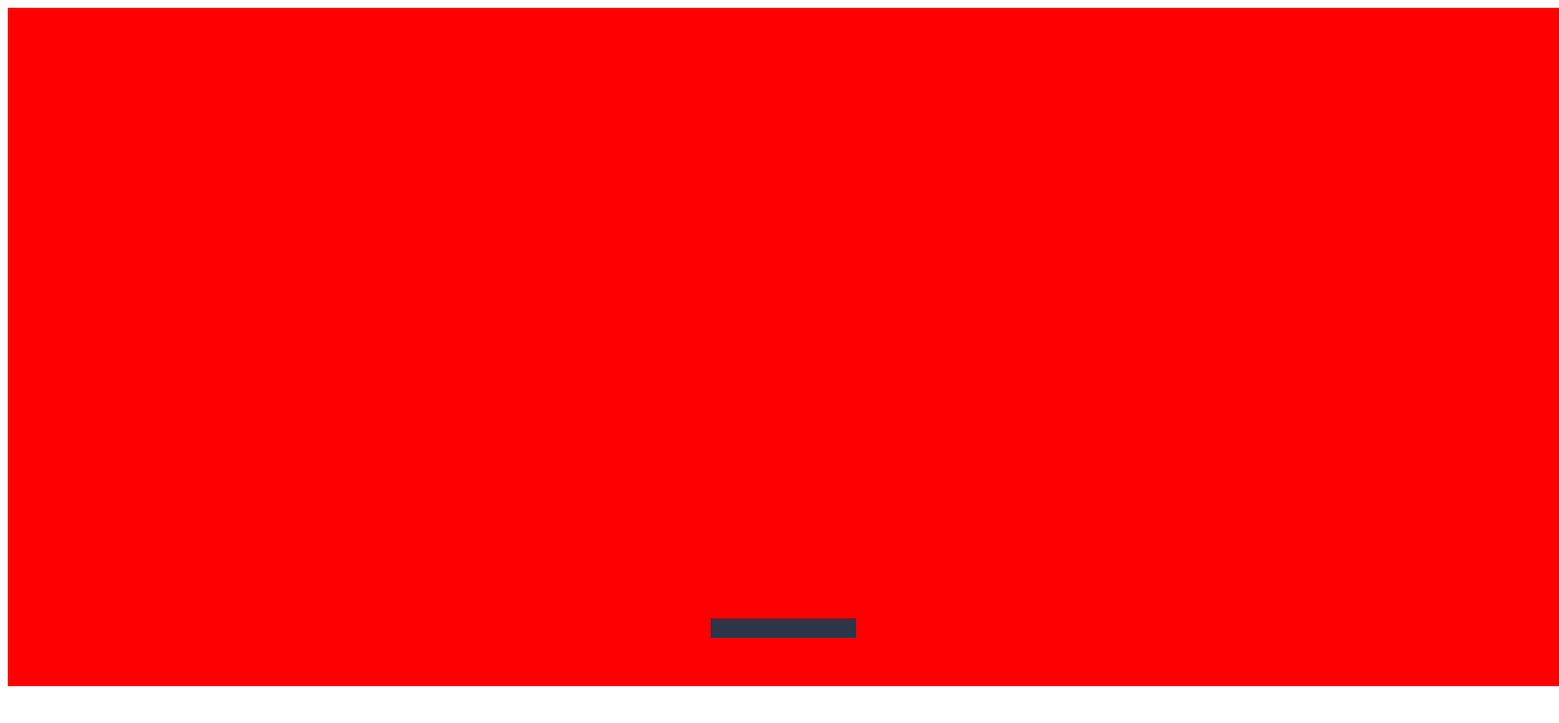
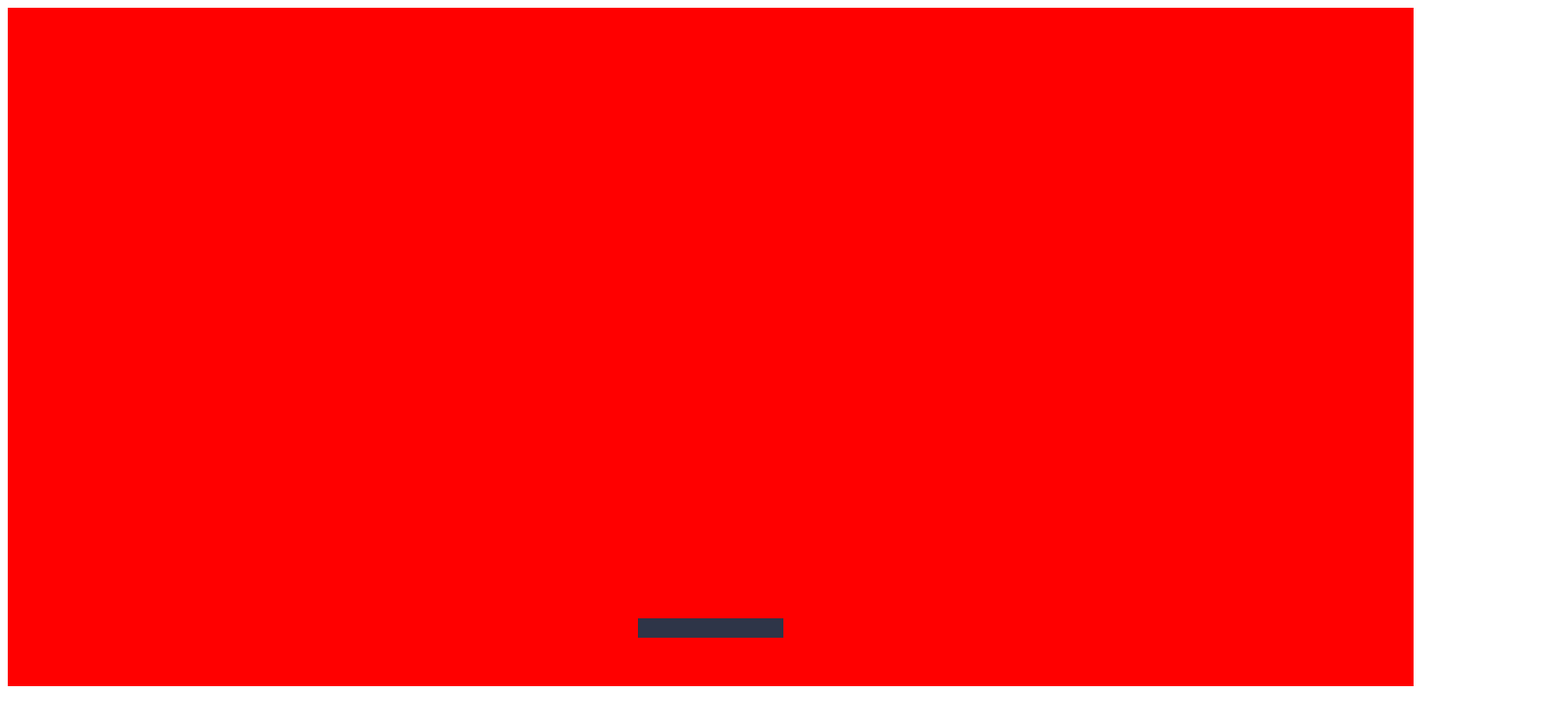
Before and after one commit to rufaelfekadu/Brick-breaker-js-game, a plain HTML site: page index.html in a window 1280 px wide. Shown: the whole page at 97% size, 1608 px wide, since content can reach past the window. Drawn offline with Linux system fonts and the light colour scheme.

Commit message:
structure of code done

```diff
--- a/index.html
+++ b/index.html
@@ -5,10 +5,10 @@
     <meta http-equiv="X-UA-Compatible" content="IE=edge">
     <meta name="viewport" content="width=device-width, initial-scale=1.0">
     <link rel="stylesheet" href="./css/style.css">
-    <script src="./js/index.js" defer></script>
+    <script src="./js/index.js" type="module" defer></script>
     <title>Brick Breaker game</title>
 </head>
 <body>
-    <canvas id="game-canvas" width="1600" height="700"></canvasi>
+    <canvas id="game-canvas" width="1450" height="700"></canvas>
 </body>
 </html>
--- /dev/null
+++ b/js/ball_class/ball_class.js
@@ -0,0 +1,5 @@
+import * as Canvas from '../index.js'
+
+class Ball{}
+
+export default Ball;
--- /dev/null
+++ b/js/brick_class/brick_class.js
@@ -0,0 +1,5 @@
+import * as Canvas from '../index.js'
+
+class Brick{}
+
+export default Brick;
--- a/js/index.js
+++ b/js/index.js
@@ -1,29 +1,14 @@
-const canvas = document.getElementById('game-canvas');
-const ctx = canvas.getContext('2d');
-let leftArrow=false;
-let rightArrow=false;
 
-class Paddle{
-    constructor(width, height){
-        this.margin_bottom=50;
-        this.width = width;
-        this.height = height;
-        this.x = canvas.width/2 - this.width/2
-        this.y = canvas.height - this.height - this.margin_bottom;
-        this.dx = 20;
-    }
-    draw(){
-        ctx.fillStyle = "#2e3548";
-        ctx.fillRect(paddle.x, paddle.y, paddle.width, paddle.height);
-    }
-}
+import Paddle from './paddle_class/paddle_class.js';
+import Ball from './ball_class/ball_class.js';
+import Brick from './brick_class/brick_class.js';
+
+export const canvas = document.getElementById('game-canvas');
+export const ctx = canvas.getContext('2d');
+export let leftArrow=false;
+export let rightArrow=false;
 
 const paddle = new Paddle(150,20);
-
-
-class Ball{}
-class Brick{}
-
 
 canvas.addEventListener("mousemove", function(event){
         if(event.clientX <= paddle.width/2){
@@ -34,7 +19,6 @@ canvas.addEventListener("mousemove", function(event){
             paddle.x = event.clientX -paddle.width/2
         }
 });
-
 document.addEventListener("keydown", function(event){
     if(event.key === "ArrowLeft"){
         leftArrow = true;
@@ -49,6 +33,7 @@ document.addEventListener("keyup", function(event){
         rightArrow = false;
     }
 });
+
 function movePaddle(){
     if(rightArrow && paddle.x + paddle.width < canvas.width){
         paddle.x += paddle.dx;
@@ -66,7 +51,7 @@ function drawGame(){
 
 function tick(){
     ctx.clearRect(0,0,canvas.width,canvas.height);
-    drawGame()
+    drawGame();
     update();
     requestAnimationFrame(tick);
 }
--- /dev/null
+++ b/js/paddle_class/paddle_class.js
@@ -0,0 +1,18 @@
+import * as Canvas from '../index.js'
+
+class Paddle{
+    constructor(width, height){
+            this.margin_bottom=50;
+            this.width = width;
+            this.height = height;
+            this.x =  Canvas.canvas.width/2 - this.width/2
+            this.y =  Canvas.canvas.height - this.height - this.margin_bottom;
+            this.dx = 20;
+        }
+        draw(){
+            Canvas.ctx.fillStyle = "#2e3548";
+            Canvas.ctx.fillRect(this.x, this.y, this.width, this.height);
+        }
+}
+
+export default Paddle;
```
